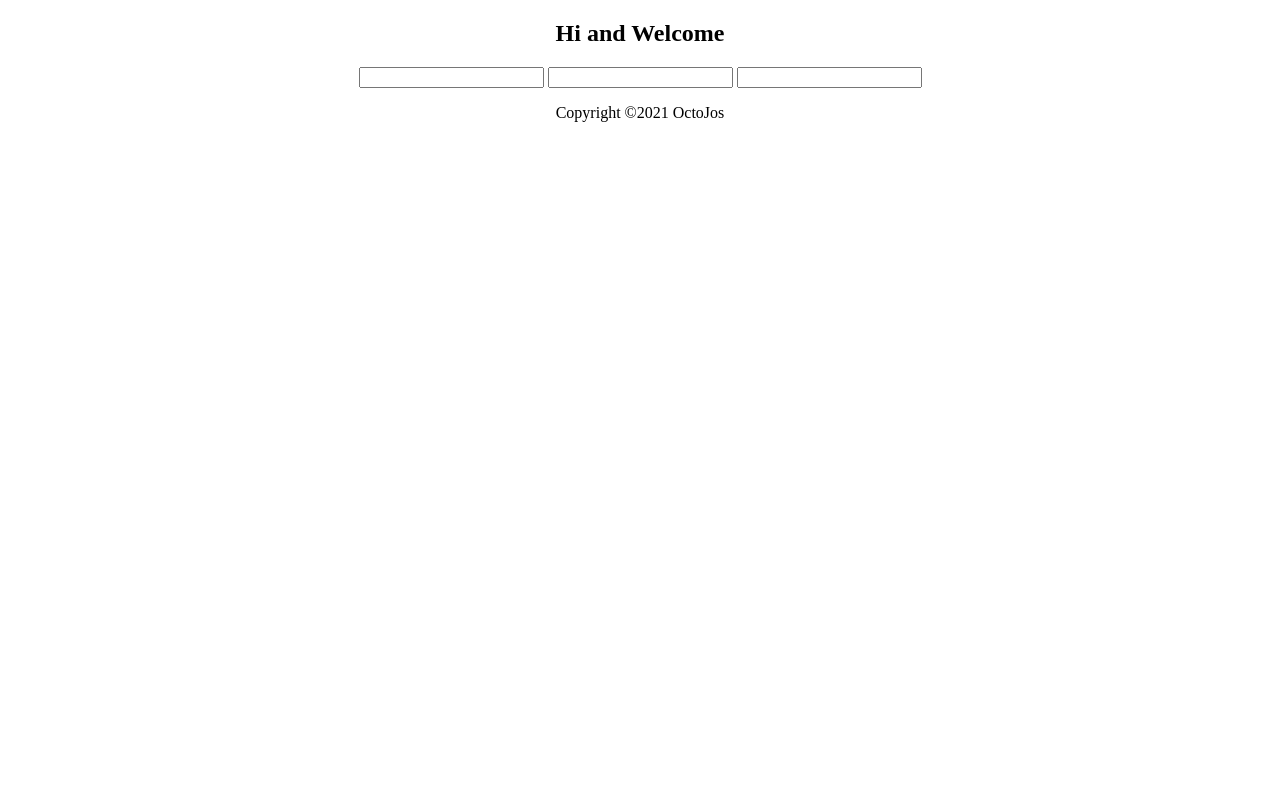
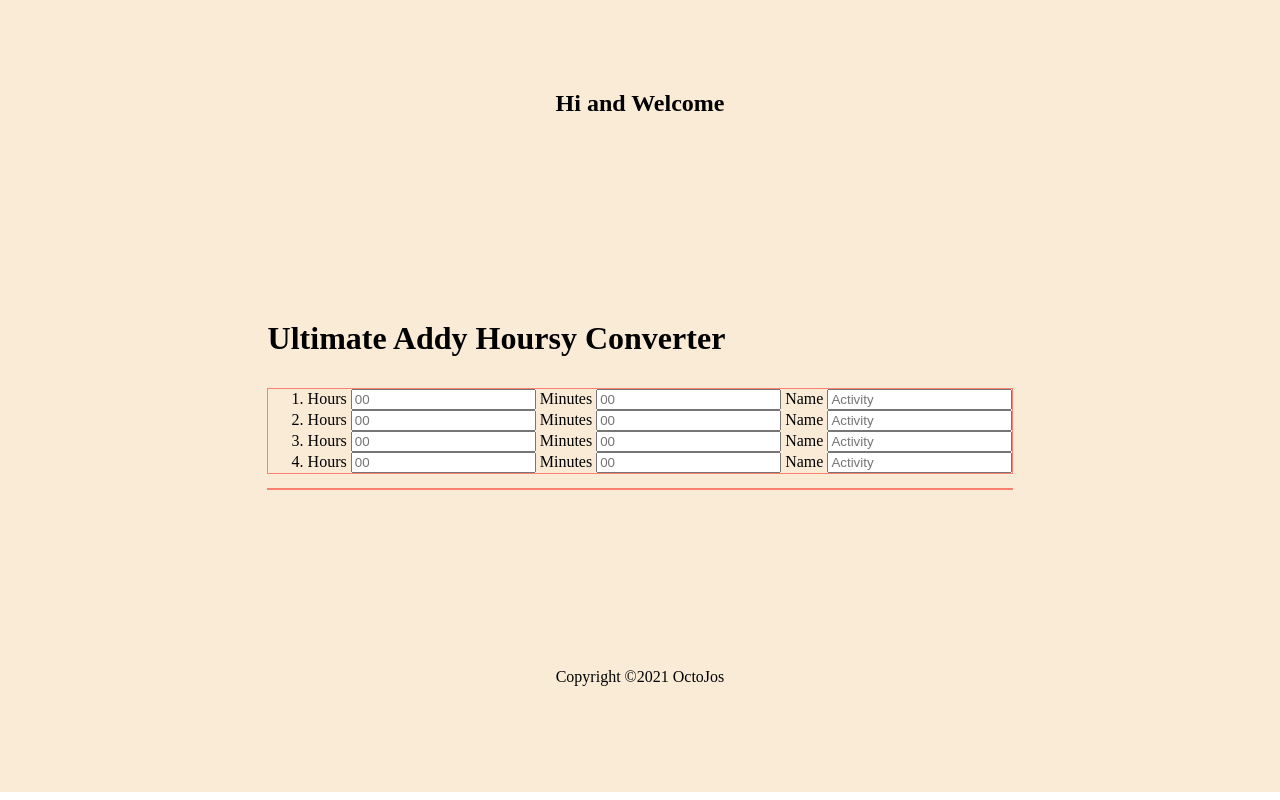
Before and after one commit to octoJos/add-hours, a plain HTML site: page index.html in a window 1280 px wide. Drawn offline with Linux system fonts and the light colour scheme.

Commit message:
updates on elements

```diff
--- a/index.html
+++ b/index.html
@@ -15,12 +15,83 @@
             <h2>Hi and Welcome</h2>
         </header>
         <main>
+            <header>
+                <h1>Ultimate Addy Hoursy Converter</h1>
+            </header>
             <section>
-                <div class="row">
-                    <input type="tel" name="" id="">
-                    <input type="tel" name="" id="">
-                    <input type="text" name="" id="">
-                </div>
+                <article class="part part__input">
+                    <ol>
+                        <li>
+                            <div class="row">
+                                <label for="inptHours">
+                                    <span>Hours</span>
+                                    <input type="tel" name="hours" id="inptHours" placeholder="00">
+                                </label>
+                                <label for="inptMinutes">
+                                    <span>Minutes</span>
+                                    <input type="tel" name="minutes" id="inptMinutes" placeholder="00">
+                                </label>
+                                <label for="">
+                                    <span>Name</span>
+                                    <input type="text" name="" id="" placeholder="Activity">
+                                </label>
+                            </div>
+                        </li>
+                        <li>
+                            <div class="row">
+                                <label for="inptHours">
+                                    <span>Hours</span>
+                                    <input type="tel" name="hours" id="inptHours" placeholder="00">
+                                </label>
+                                <label for="inptMinutes">
+                                    <span>Minutes</span>
+                                    <input type="tel" name="minutes" id="inptMinutes" placeholder="00">
+                                </label>
+                                <label for="">
+                                    <span>Name</span>
+                                    <input type="text" name="" id="" placeholder="Activity">
+                                </label>
+                            </div>
+                        </li>
+                        <li>
+                            <div class="row">
+                                <label for="inptHours">
+                                    <span>Hours</span>
+                                    <input type="tel" name="hours" id="inptHours" placeholder="00">
+                                </label>
+                                <label for="inptMinutes">
+                                    <span>Minutes</span>
+                                    <input type="tel" name="minutes" id="inptMinutes" placeholder="00">
+                                </label>
+                                <label for="">
+                                    <span>Name</span>
+                                    <input type="text" name="" id="" placeholder="Activity">
+                                </label>
+                            </div>
+                        </li>
+                        <li>
+                            <div class="row">
+                                <label for="inptHours">
+                                    <span>Hours</span>
+                                    <input type="tel" name="hours" id="inptHours" placeholder="00">
+                                </label>
+                                <label for="inptMinutes">
+                                    <span>Minutes</span>
+                                    <input type="tel" name="minutes" id="inptMinutes" placeholder="00">
+                                </label>
+                                <label for="">
+                                    <span>Name</span>
+                                    <input type="text" name="" id="" placeholder="Activity">
+                                </label>
+                            </div>
+                        </li>
+                    </ol>
+                </article>
+                <article class="part part__output">
+                    <div class="row">
+
+                    </div>
+                </article>
             </section>
         </main>
         <footer>
--- a/style.scss
+++ b/style.scss
@@ -1,6 +1,6 @@
 *,
-*::before,
-*::after {
+::before,
+::after {
   box-sizing: border-box;
 }
 
@@ -23,7 +23,29 @@ img {
   max-width: 100%;
 }
 
+p,
+h1,
+h2,
+h3,
+h4,
+h5,
+h6 {
+  margin: 0 0 1em;
+}
+
+ul {
+  padding: 0;
+  margin: 0;
+  list-style-type: none;
+}
+
 .page {
   display: grid;
   place-items: center;
+  background-color: antiquewhite;
+  min-height: 99vh;
 }
+
+.part {
+  outline: 1px solid salmon;
+}
```
Also changed, not shown: style.css, 1 other file.
